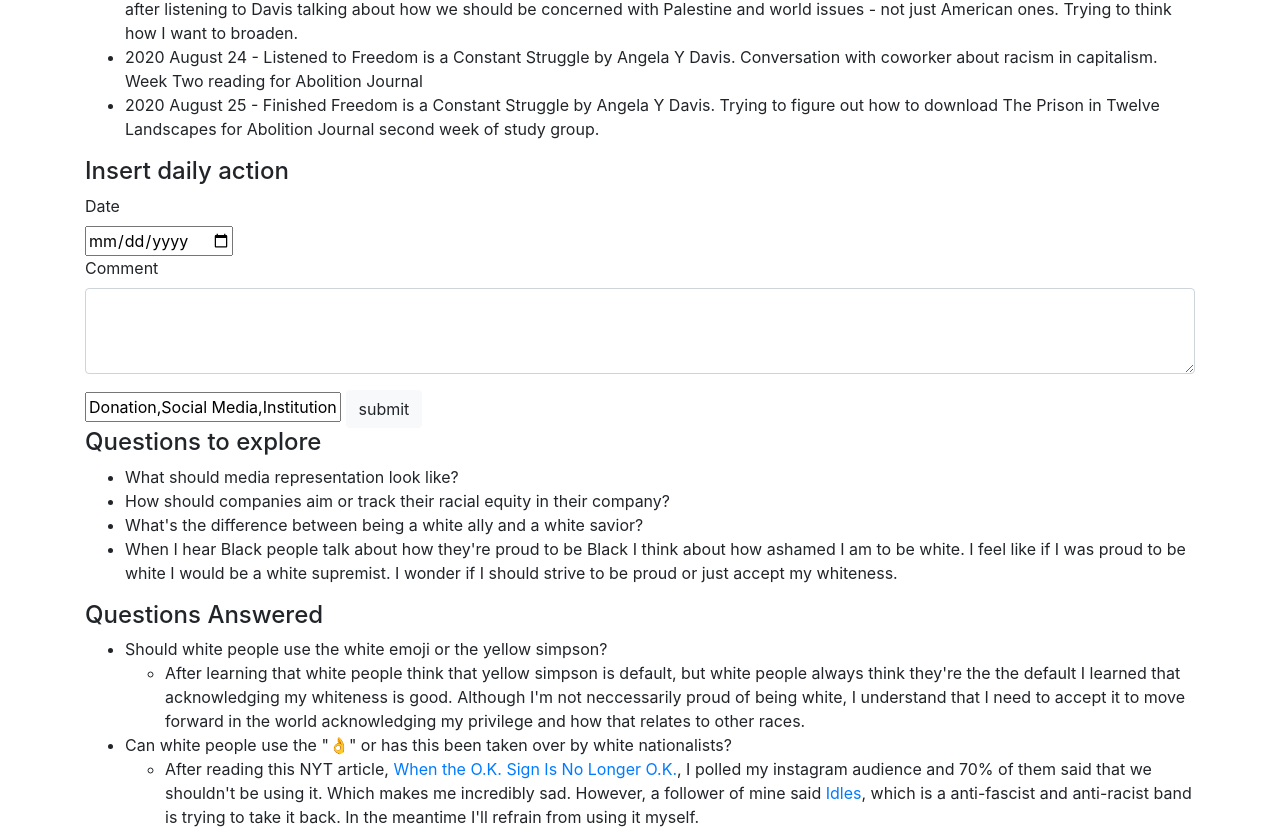
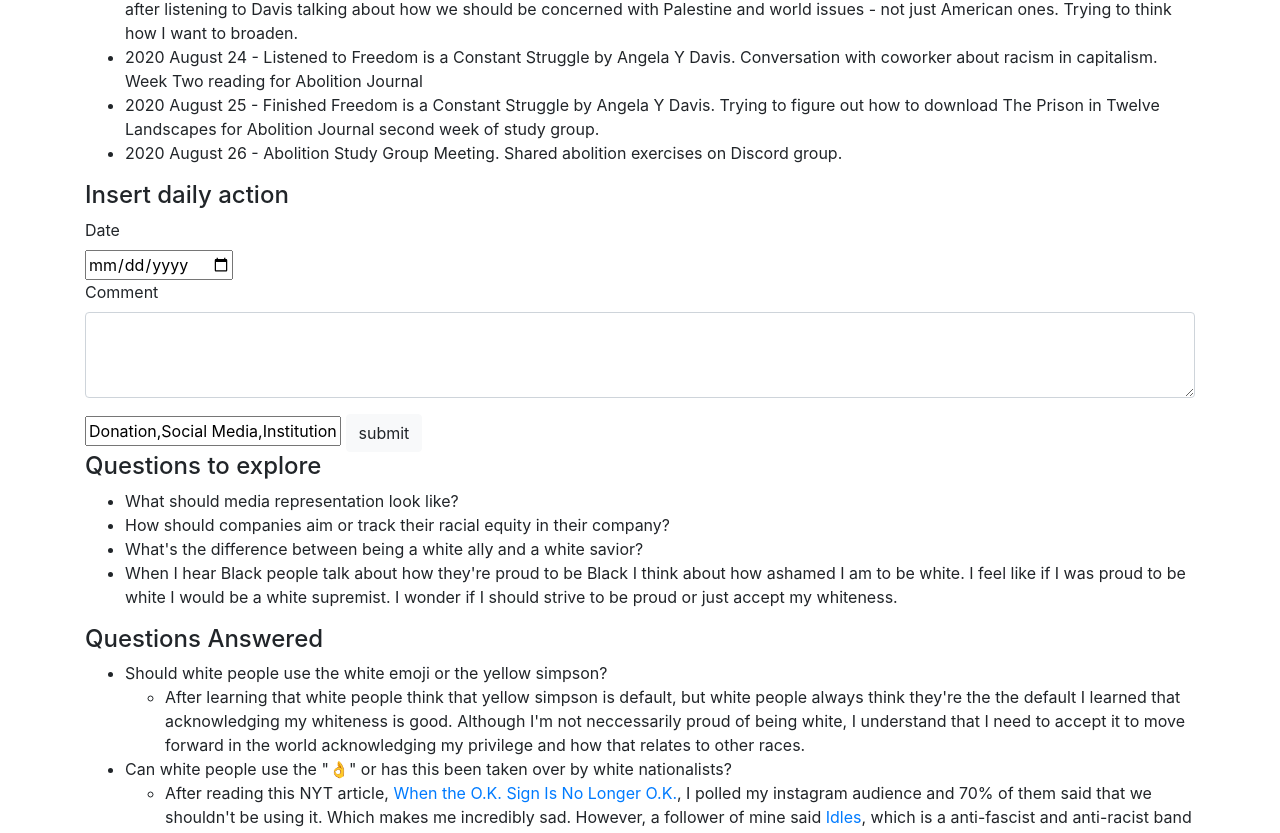
Before and after one commit to nikkiricks/anti-racism-work, a website: page index.html in a window 1280 px wide. Shown: the part 4155-4988 px from the top of the page. Drawn offline with nearby package versions, Linux system fonts and the light colour scheme.

Commit message:
daily update

```diff
--- a/index.html
+++ b/index.html
@@ -396,6 +396,7 @@
         <li>2020 August 23 - Signed up for the Black convention on the 28th. Almost finished listening to Freedom is a Constant Struggle by Angela Y Davis. And did a lot of listening of the second week of Abolition Journal Study Group. Considering making this practice more intersectional after listening to Davis talking about how we should be concerned with Palestine and world issues - not just American ones. Trying to think how I want to broaden.</li>
         <li>2020 August 24 - Listened to Freedom is a Constant Struggle by Angela Y Davis. Conversation with coworker about racism in capitalism. Week Two reading for Abolition Journal</li>
         <li>2020 August 25 - Finished Freedom is a Constant Struggle by Angela Y Davis. Trying to figure out how to download The Prison in Twelve Landscapes for Abolition Journal second week of study group.</li>
+        <li>2020 August 26 - Abolition Study Group Meeting. Shared abolition exercises on Discord group.</li>
       </ul>
 
       <h4>Insert daily action</h4>
```
